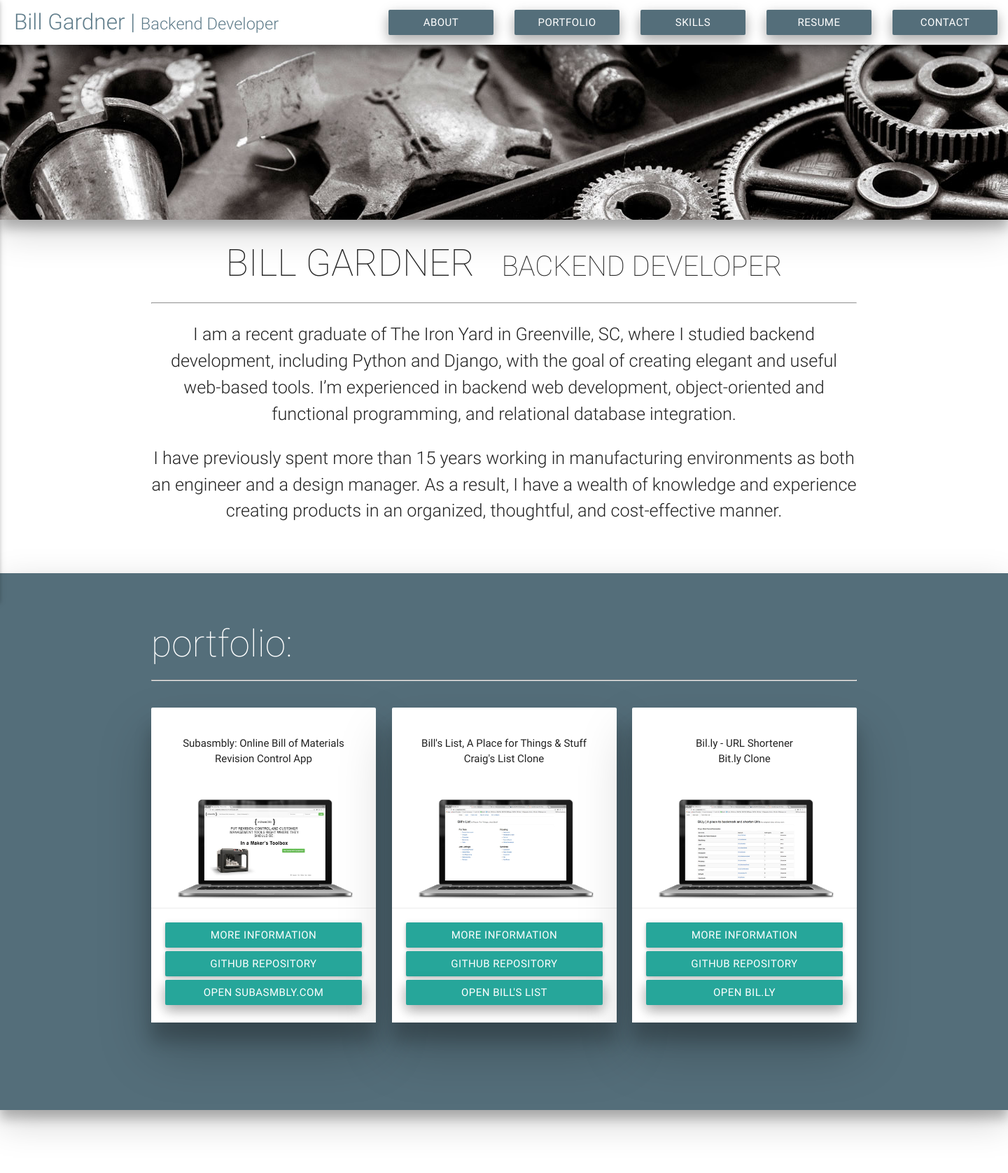
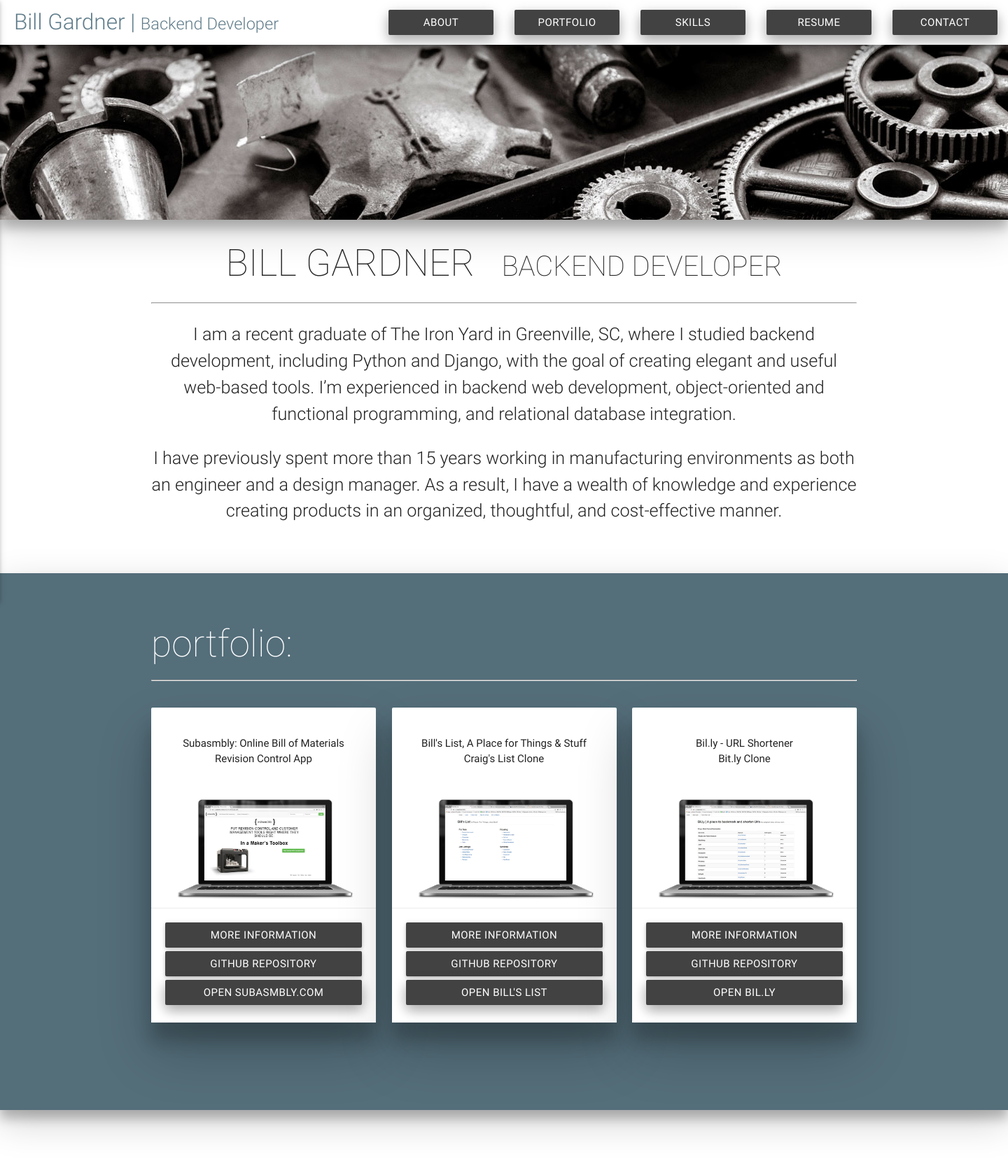
Before and after one commit to williamjohngardner/williamjgardner, a Django app: page / in a window 1440 px wide. Shown: the top 1676 px of the page at 70% size. Run offline with Django 3.2, Linux system fonts and the light colour scheme; some libraries are stand-ins or nearby versions.

Commit message:
MVP Question Mark

```diff
--- a/templates/base.html
+++ b/templates/base.html
@@ -20,18 +20,18 @@
       <a id="logo" href="/" class="brand-logo blue-grey-text text-darken-1-text flow-text hide-on-small-only">Bill Gardner  |  <small>Backend Developer</small></a>
       <a href="#" data-activates="mobile-demo" class="button-collapse"><i class="material-icons blue-grey darken-1">menu</i></a>
         <ul id="buttons" class="right hide-on-med-and-down">
-          <li><a id="btn" class="waves-effect blue-grey darken-1 btn z-depth-2" href="#about">About</a></li>
-          <li><a id="btn" class="waves-effect blue-grey darken-1 btn z-depth-2" href="#portfolio">Portfolio</a></li>
-          <li><a id="btn" class="waves-effect blue-grey darken-1 btn z-depth-2" href="#tools">Skills</a></li>
-          <li><a id="btn" class="waves-effect blue-grey darken-1 btn z-depth-2" href="#resume">Resume</a></li>
-          <li><a id="btn" class="waves-effect blue-grey darken-1 btn z-depth-2" href="#contact">Contact</a></li>
+          <li><a id="btn" class="waves-effect grey darken-3 btn z-depth-2" href="#about">About</a></li>
+          <li><a id="btn" class="waves-effect grey darken-3 btn z-depth-2" href="#portfolio">Portfolio</a></li>
+          <li><a id="btn" class="waves-effect grey darken-3 btn z-depth-2" href="#tools">Skills</a></li>
+          <li><a id="btn" class="waves-effect grey darken-3 btn z-depth-2" href="#resume">Resume</a></li>
+          <li><a id="btn" class="waves-effect grey darken-3 btn z-depth-2" href="#contact">Contact</a></li>
         </ul>
         <ul class="side-nav" id="mobile-demo">
-          <li><a class="waves-effect blue-grey darken-1 btn" href="#about">About</a></li>
-          <li><a class="waves-effect blue-grey darken-1 btn" href="#portfolio">Portfolio</a></li>
-          <li><a class="waves-effect blue-grey darken-1 btn" href="#tools">Skills</a></li>
-          <li><a class="waves-effect blue-grey darken-1 btn" href="#resume">Resume</a></li>
-          <li><a class="waves-effect blue-grey darken-1 btn" href="#contact">Contact</a></li>
+          <li><a class="waves-effect grey darken-3 btn" href="#about">About</a></li>
+          <li><a class="waves-effect grey darken-3 btn" href="#portfolio">Portfolio</a></li>
+          <li><a class="waves-effect grey darken-3 btn" href="#tools">Skills</a></li>
+          <li><a class="waves-effect grey darken-3 btn" href="#resume">Resume</a></li>
+          <li><a class="waves-effect grey darken-3 btn" href="#contact">Contact</a></li>
         </ul>
     </div>
   </nav>
--- a/templates/index.html
+++ b/templates/index.html
@@ -39,9 +39,9 @@
           </div>
 
           <div class="card-action">
-            <a id="portfoliobutton" class="waves-effect waves-light btn modal-trigger" href="#modal1">More Information</a>
-            <a id="portfoliobutton" class="waves-effect waves-light btn modal-trigger" href="https://github.com/williamjohngardner/bill_of_materials" target="blank">GitHub Repository</a>
-            <a id="portfoliobutton" class="waves-effect waves-light btn modal-trigger z-depth-2" href="http://www.subasmbly.com" target="blank">Open Subasmbly.com</a>
+            <a id="portfoliobutton" class="waves-effect grey darken-3 btn modal-trigger" href="#modal1">More Information</a>
+            <a id="portfoliobutton" class="waves-effect grey darken-3 btn modal-trigger" href="https://github.com/williamjohngardner/bill_of_materials" target="blank">GitHub Repository</a>
+            <a id="portfoliobutton" class="waves-effect grey darken-3 btn modal-trigger z-depth-2" href="http://www.subasmbly.com" target="blank">Open Subasmbly.com</a>
           </div>
         </div>
       </div>
@@ -54,9 +54,9 @@
             <img class="materialboxed" src="{% static 'app/images/billslist.jpg' %}" alt="" />
           </div>
           <div class="card-action">
-            <a id="portfoliobutton" class="waves-effect waves-light btn modal-trigger" href="#modal2">More Information</a>
-            <a id="portfoliobutton" class="waves-effect waves-light btn modal-trigger" href="https://github.com/williamjohngardner/billslist" target="blank">GitHub Repository</a>
-            <a id="portfoliobutton" class="waves-effect waves-light btn modal-trigger z-depth-2" href="https://billslist.herokuapp.com/" target="blank">Open Bill's List</a>
+            <a id="portfoliobutton" class="waves-effect grey darken-3 btn modal-trigger" href="#modal2">More Information</a>
+            <a id="portfoliobutton" class="waves-effect grey darken-3 btn modal-trigger" href="https://github.com/williamjohngardner/billslist" target="blank">GitHub Repository</a>
+            <a id="portfoliobutton" class="waves-effect grey darken-3 btn modal-trigger z-depth-2" href="https://billslist.herokuapp.com/" target="blank">Open Bill's List</a>
           </div>
         </div>
       </div>
@@ -69,9 +69,9 @@
             <img class="materialboxed" src="{% static 'app/images/billy.jpg' %}" alt="" />
           </div>
           <div class="card-action">
-            <a id="portfoliobutton" class="waves-effect waves-light btn modal-trigger" href="#modal3">More Information</a>
-            <a id="portfoliobutton" class="waves-effect waves-light btn modal-trigger" href="https://github.com/williamjohngardner/url_shortener" target="blank">GitHub Repository</a>
-            <a id="portfoliobutton" class="waves-effect waves-light btn modal-trigger z-depth-2" href="https://billdotly.herokuapp.com/" target="blank">Open bil.ly</a>
+            <a id="portfoliobutton" class="waves-effect grey darken-3 btn modal-trigger" href="#modal3">More Information</a>
+            <a id="portfoliobutton" class="waves-effect grey darken-3 btn modal-trigger" href="https://github.com/williamjohngardner/url_shortener" target="blank">GitHub Repository</a>
+            <a id="portfoliobutton" class="waves-effect grey darken-3 btn modal-trigger z-depth-2" href="https://billdotly.herokuapp.com/" target="blank">Open bil.ly</a>
           </div>
         </div>
       </div>
@@ -428,16 +428,16 @@
   </ul>
   <div class="row hide-on-med-and-down">
     <div class="col l6">
-      <a id="resumebtn" class="waves-effect waves-light btn-large z-depth-3" href="{% static 'app/images/gardner_resume.pdf' %}" target="blank">Click to View My Resume</a>
+        <a id="resumebtn" class="waves-effect grey darken-3 btn-large z-depth-3" href="{% static 'app/images/gardner_resume.pdf' %}" target="blank">Click to View My Resume</a>
     </div>
     <div class="col l6 right-align">
-      <a id="resumebtn" class="waves-effect waves-light btn-large z-depth-3" href="{% static 'app/images/gardner_resume.pdf' %}" download>Click to Download My Resume in .pdf Formatting</a>
+      <a id="resumebtn" class="waves-effect grey darken-3 btn-large z-depth-3" href="{% static 'app/images/gardner_resume.pdf' %}" download>Click to Download My Resume in .pdf Formatting</a>
     </div>
   </div>
   <div class="row hide-on-large-only">
     <div class="col s12 m12 center-align">
-      <a id="resumebtn" class="waves-effect waves-light btn-large z-depth-3" href="{% static 'app/images/gardner_resume.pdf' %}" target="blank">Click to View My Resume</a>
-      <a id="resumebtn" class="waves-effect waves-light btn-large z-depth-3" href="{% static 'app/images/gardner_resume.pdf' %}" download>Click to Download My Resume in .pdf Formatting</a>
+      <a id="resumebtn" class="waves-effect grey darken-3 btn-large z-depth-3" href="{% static 'app/images/gardner_resume.pdf' %}" target="blank">Click to View My Resume</a>
+      <a id="resumebtn" class="waves-effect grey darken-3 btn-large z-depth-3" href="{% static 'app/images/gardner_resume.pdf' %}" download>Click to Download My Resume in .pdf Formatting</a>
     </div>
   </div>
     <br>
```
